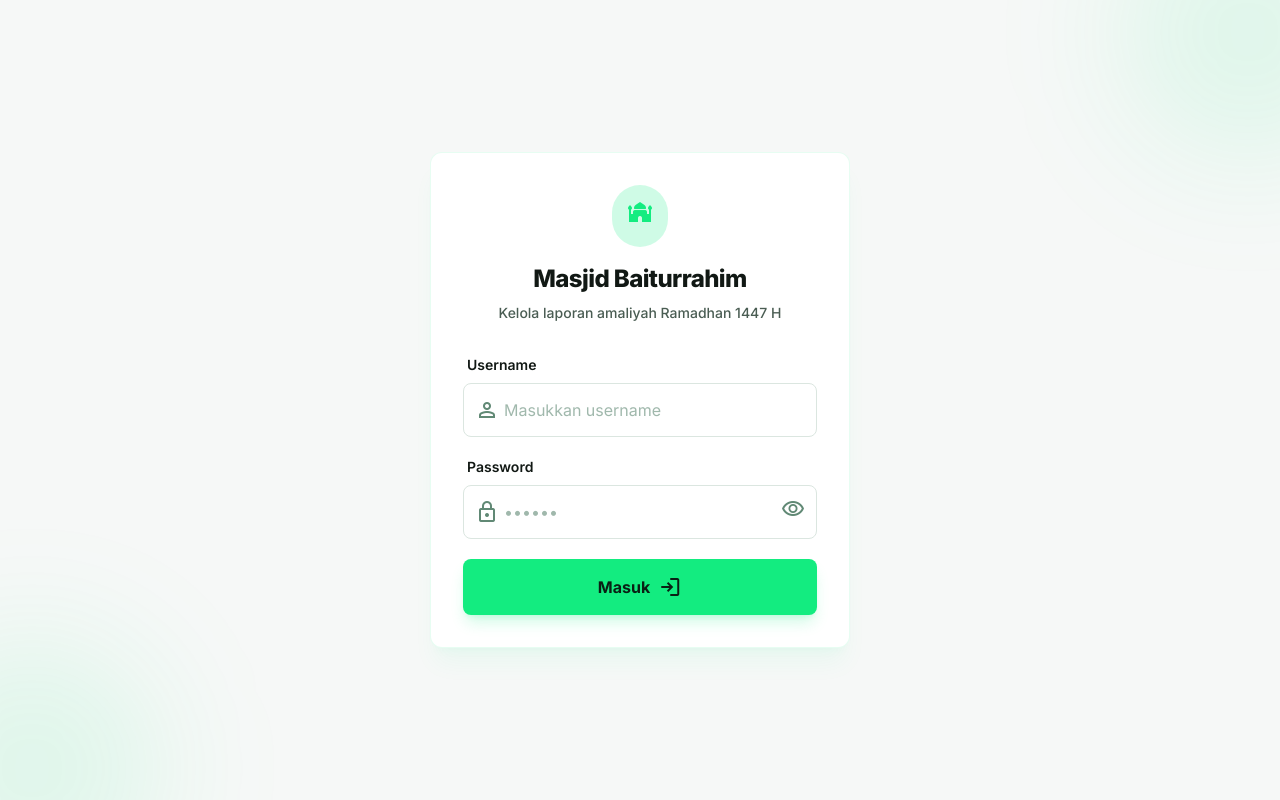
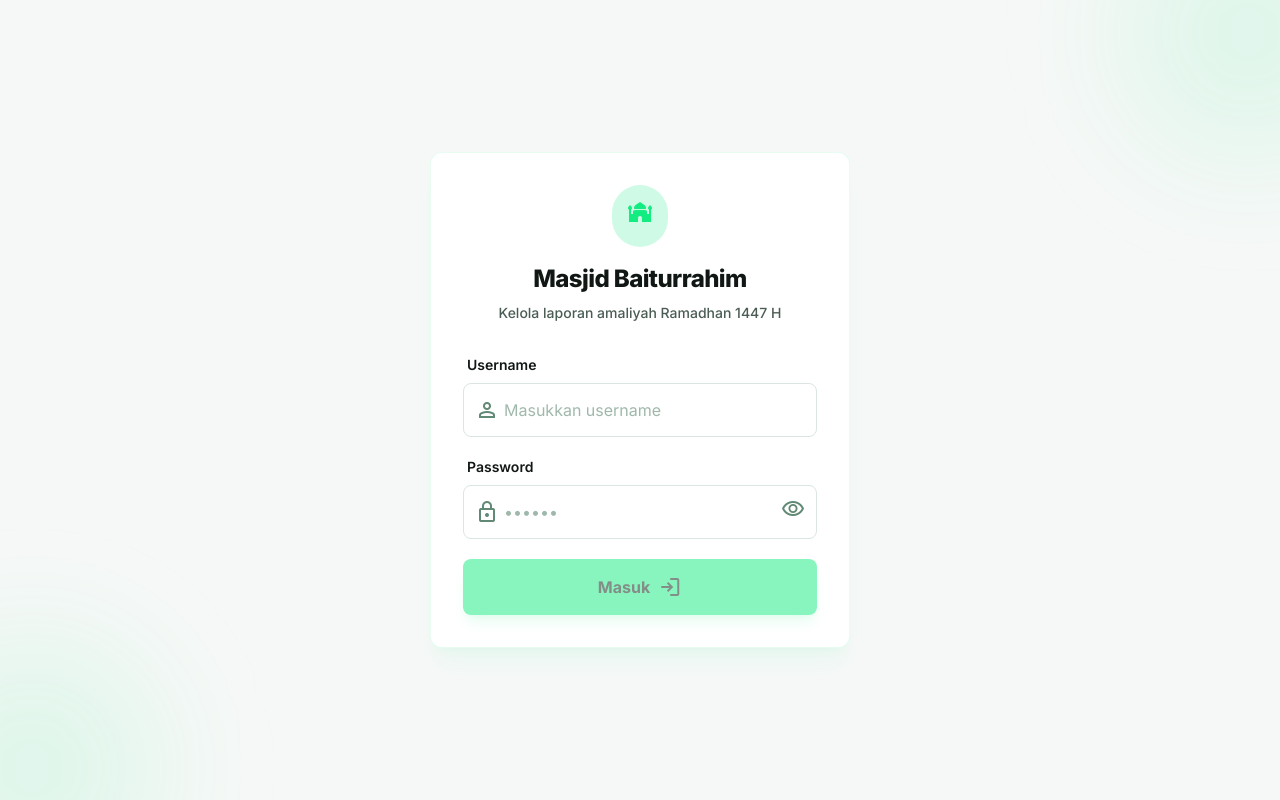
Before and after one commit to daengcode/laporan-tarawih, a Vue app: page /login in a window 1280 px wide. Built offline with nearby package versions, Linux system fonts and the light colour scheme; no server answers.

Commit message:
Disable login button and add opacity until form is complete - add isFormComplete computed property

```diff
--- a/src/views/Login.vue
+++ b/src/views/Login.vue
@@ -89,7 +89,7 @@
         <!-- Submit Button -->
         <button
           type="submit"
-          :disabled="loading"
+          :disabled="loading || !isFormComplete"
           class="w-full bg-primary hover:bg-primary/90 text-[#0a2014] font-bold py-4 rounded-lg shadow-lg shadow-primary/20 transition-all active:scale-[0.98] flex items-center justify-center gap-2 mt-4 disabled:opacity-50 disabled:cursor-not-allowed"
         >
           <span v-if="loading" class="material-symbols-outlined animate-spin">refresh</span>
@@ -110,7 +110,7 @@
 </template>
 
 <script setup>
-import { ref } from "vue";
+import { ref, computed } from "vue";
 import { useRouter } from "vue-router";
 import { useAuth } from "@/composables/useAuth";
 
@@ -125,6 +125,11 @@ const form = ref({
 });
 
 const showPassword = ref(false);
+
+// Computed property to check if form is complete
+const isFormComplete = computed(() => {
+  return form.value.username.trim() !== "" && form.value.password.trim() !== "";
+});
 
 // Methods
 const togglePasswordVisibility = () => {
```
